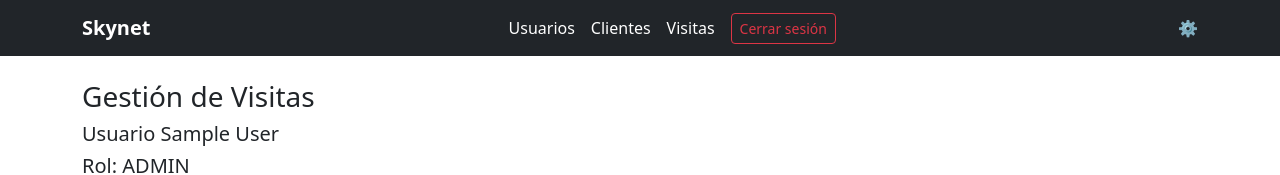
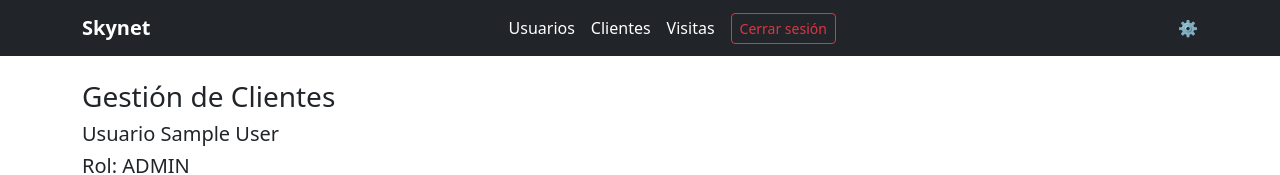
Before and after one commit to Andres0o0/skynet, a React (Create React App) app in the folder frontend/skynet_frontend/: page /dashboard in a window 1280 px wide. Shown: the top 175 px of the page. Built offline with nearby package versions, Linux system fonts and the light colour scheme; no server answers; sample sign-in values are in the browser's storage.

Commit message:
Fix frontend

```diff
--- a/frontend/skynet_frontend/src/pages/Dashboard.js
+++ b/frontend/skynet_frontend/src/pages/Dashboard.js
@@ -76,7 +76,7 @@ function Dashboard() {
 
   return (
     <div className="container mt-4">
-      <h3>Gestión de Visitas</h3>
+      <h3>Gestión de Clientes</h3>
       <h5>Usuario {user?.name} </h5>
       <h5>Rol: {user?.role?.toUpperCase()}</h5>
 
```
